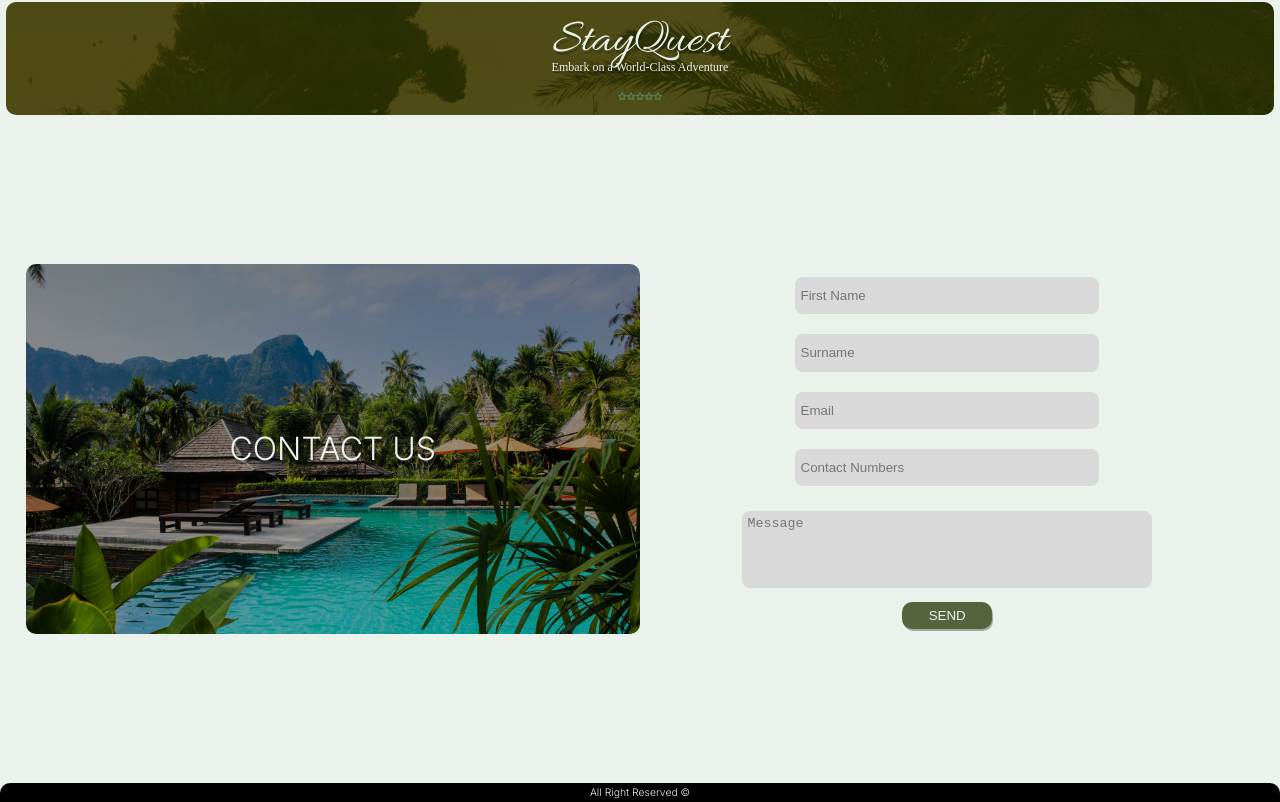
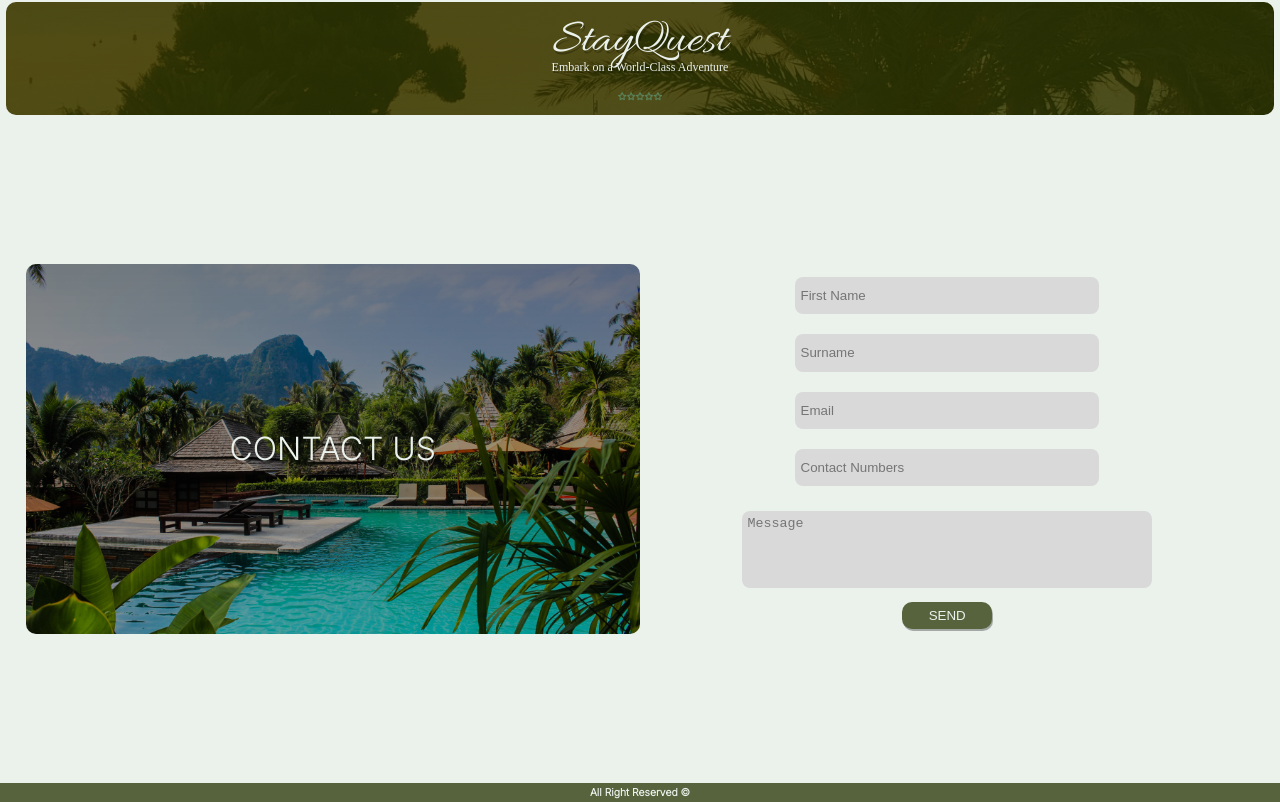
Before and after one commit to molokochris/StayQuest-Hotel, a React (Vite) app: page / in a window 1280 px wide. Shown: the part 2411-3213 px from the top of the page. Built offline with nearby package versions, Linux system fonts and the light colour scheme.

Commit message:
update footer

```diff
--- a/src/assets/stylesheets/contact.css
+++ b/src/assets/stylesheets/contact.css
@@ -89,11 +89,12 @@
 }
 .foot {
   padding: 0.3em 0;
-  border-radius: 10px 10px 0 0;
+  /* border-radius: 10px 10px 0 0; */
   font-family: inter;
   width: 100%;
   color: rgba(235, 242, 236, 1);
-  background-color: black;
   text-align: center;
+  background-color: rgba(86, 99, 61, 1);
   font-size: 0.65em;
+  font-weight: bold;
 }
```
